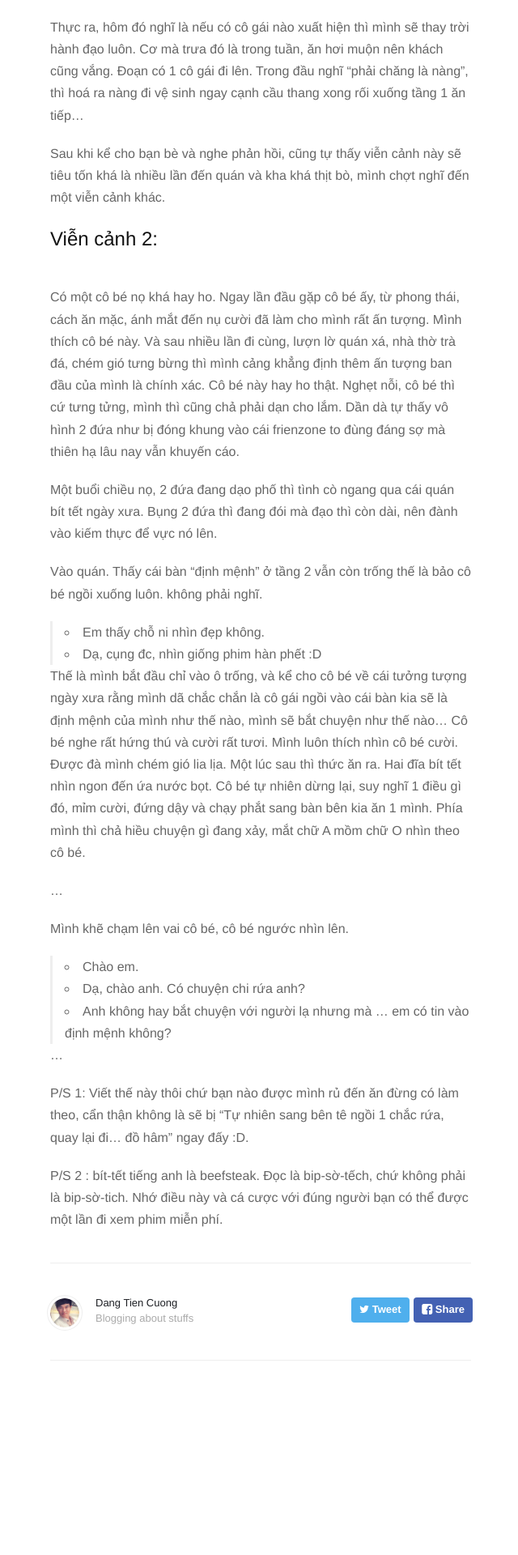
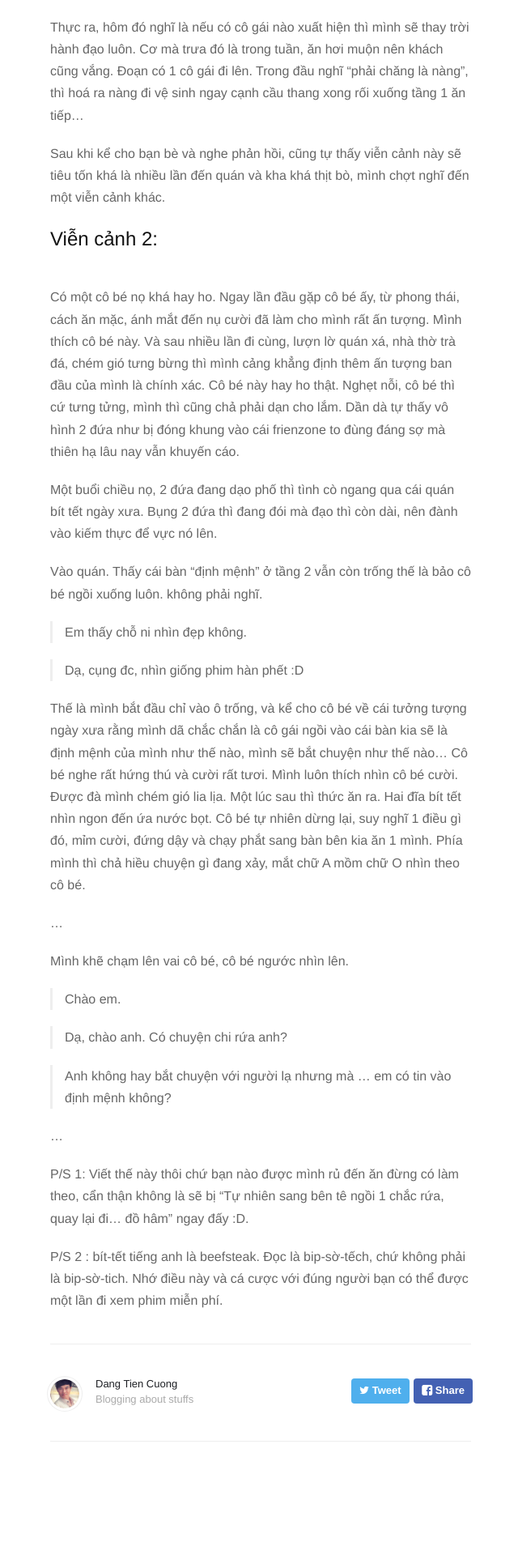
Before and after one commit to cinoss/cinoss.github.io, a Jekyll site: the page built from _posts/2015-6-25-dinh-menh.markdown, in a window 1280 px wide. Shown: the part 1211-3131 px from the top of the page at 81% size, without its empty margins (318-958 px from the left). Built offline with Jekyll 4.4.1, drawn with Linux system fonts in a browser that asks for light colours; nearby versions of some CDN libraries; Markdown is read by kramdown in place of the engine named in the settings; before the commit the page ends 3031 px from its top, so only the background shows below that.

Commit message:
update text

```diff
--- a/_posts/2015-6-25-dinh-menh.markdown
+++ b/_posts/2015-6-25-dinh-menh.markdown
@@ -30,8 +30,9 @@ Một buổi chiều nọ, 2 đứa đang dạo phố thì tình cò ngang qua c
 
 Vào quán. Thấy cái bàn "định mệnh" ở tầng 2 vẫn còn trống thế là bảo cô bé ngồi xuống luôn. không phải nghĩ.
 
-> - Em thấy chỗ ni nhìn đẹp không.
-> - Dạ, cụng đc, nhìn giống phim hàn phết :D
+> Em thấy chỗ ni nhìn đẹp không.
+
+> Dạ, cụng đc, nhìn giống phim hàn phết :D
 
 Thế là mình bắt đầu chỉ vào ô trống, và kể cho cô bé về cái tưởng tượng ngày xưa rằng mình dã chắc chắn là cô gái ngồi vào cái bàn kia sẽ là định mệnh của mình như thế nào, mình sẽ bắt chuyện như thế nào... Cô bé nghe rất hứng thú và cười rất tươi. Mình luôn thích nhìn cô bé cười. Được đà mình chém gió lia lịa. Một lúc sau thì thức ăn ra. Hai đĩa bít tết nhìn ngon đến ứa nước bọt. Cô bé tự nhiên dừng lại, suy nghĩ 1 điều gì đó, mỉm cười, đứng dậy và chạy phắt sang bàn bên kia ăn 1 mình. Phía mình thì chả hiều chuyện gì đang xảy, mắt chữ A mồm chữ O nhìn theo cô bé.
 
@@ -39,9 +40,11 @@ Thế là mình bắt đầu chỉ vào ô trống, và kể cho cô bé về c
 
 Mình khẽ chạm lên vai cô bé, cô bé ngước nhìn lên.
 
-> - Chào em.
-> - Dạ, chào anh. Có chuyện chi rứa anh?
-> - Anh không hay bắt chuyện với người lạ nhưng mà ... em có tin vào định mệnh không?
+> Chào em.
+
+> Dạ, chào anh. Có chuyện chi rứa anh?
+
+> Anh không hay bắt chuyện với người lạ nhưng mà ... em có tin vào định mệnh không?
 
 ...
 
```
